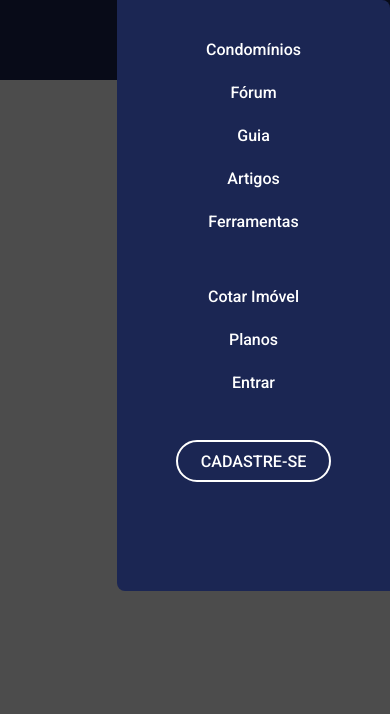
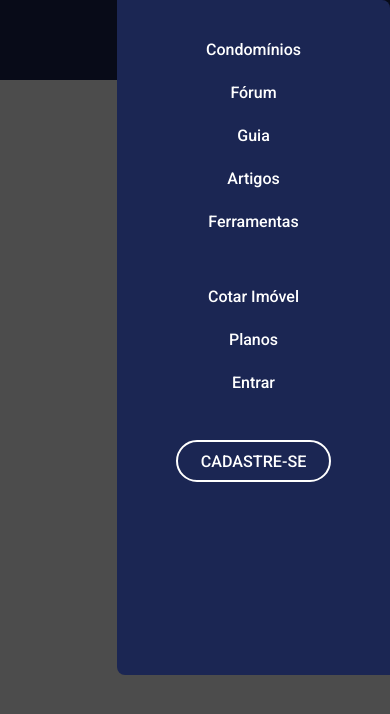
Before and after one commit to GabrielBarrachino/imovelguide, a plain HTML site: page index.html in a window 390 px wide. Both pictures are taken after a click on the button 360 px from the left and 42 px from the top of the page. Drawn offline with nearby package versions, Linux system fonts and the light colour scheme.

Commit message:
mudanca height

```diff
--- a/style/header.css
+++ b/style/header.css
@@ -69,7 +69,7 @@ nav ul li a:hover{
     top: 0;
     right: 0;
     width: 60%;
-    height: 55%;
+    height: 80%;
     z-index: 200;
     opacity: 0;
     pointer-events: none;
@@ -81,7 +81,7 @@ nav ul li a:hover{
     top: 0;
     right: 0;
     width: 60%;
-    height: 55%;
+    height: 80%;
     padding: 1.5rem;
     background-color: var(--blueColor);
     transform: translateX(100%);
@@ -172,14 +172,12 @@ nav ul li a:hover{
 @media (max-width: 840px){
     .menuMobile aside{
         width: 60%;
-        height: 50%;
     }
 }
 
 @media (max-width: 570px){
     .menuMobile aside{
         width: 70%;
-        height: 70%;
     }
     .btnMobile i{
         margin-top: -.4rem;
@@ -190,13 +188,4 @@ nav ul li a:hover{
     .contentLeft .logo{
         max-width: 7rem;
     }
-    .menuMobile aside{
-        height: 70%;
-    }
 }
-
-@media (max-width: 375px){
-    .menuMobile aside{
-        height: 90%;
-    }
-}
```
